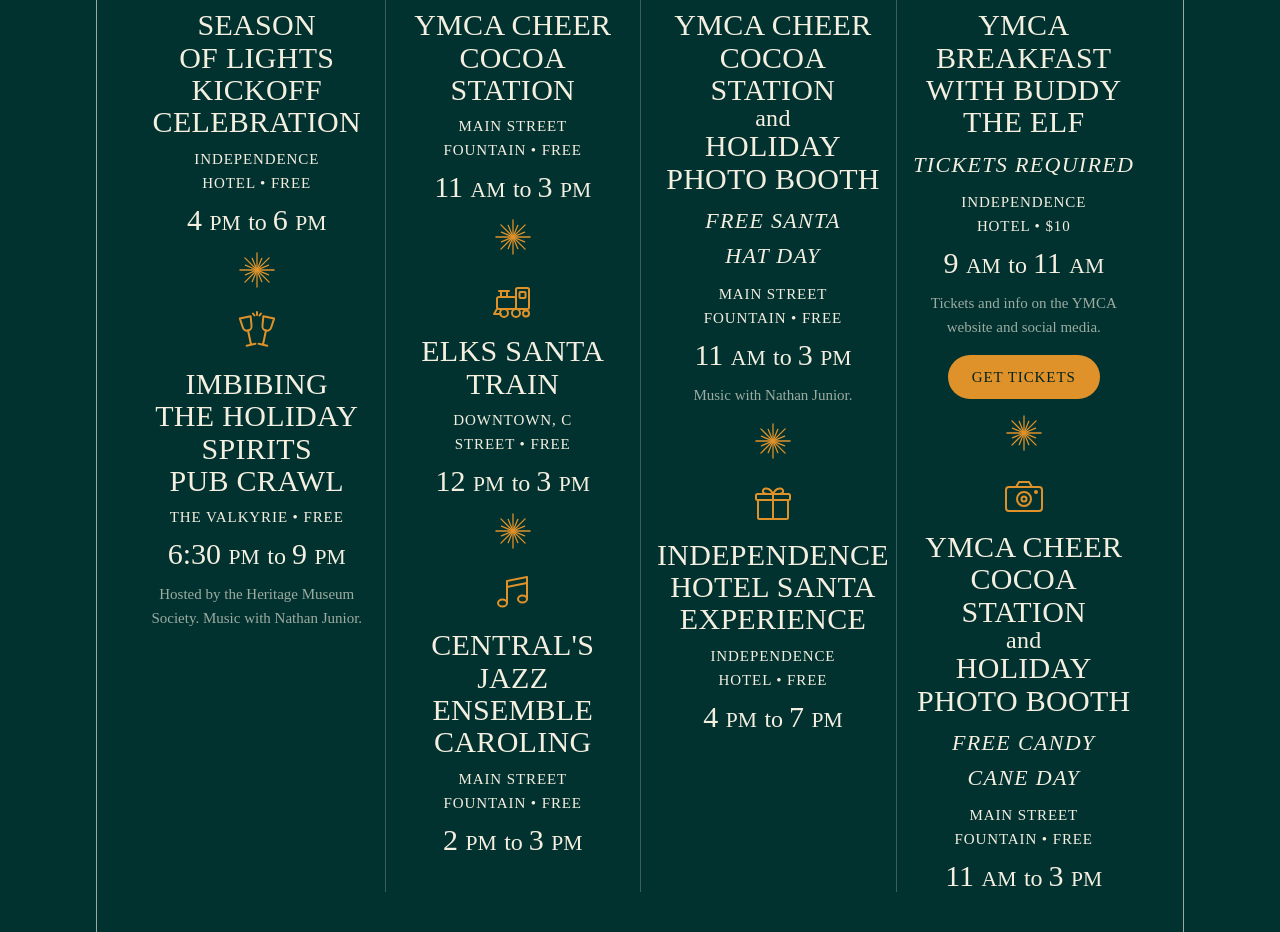
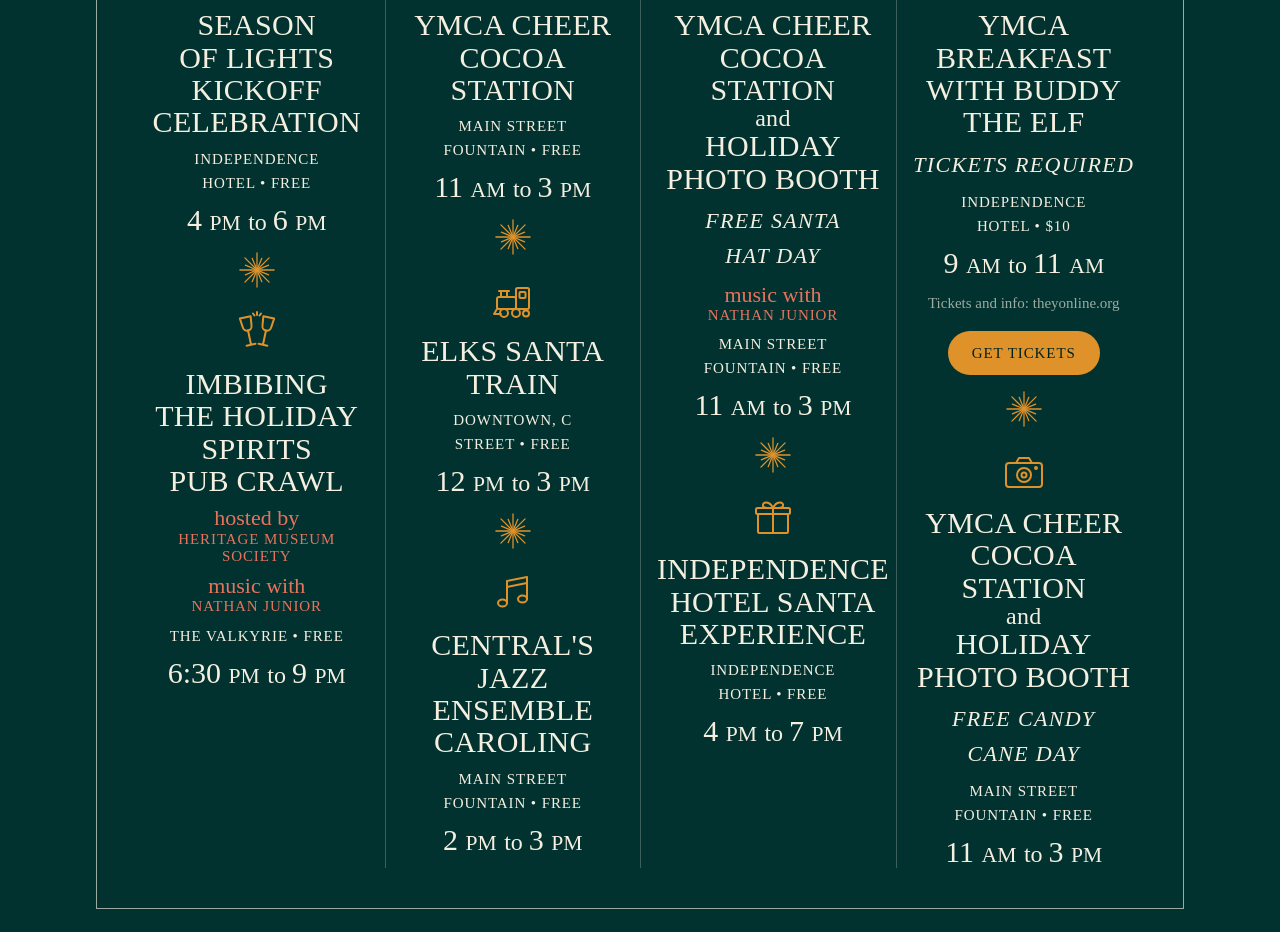
Before and after one commit to downtownindependence/ida-holidays, an Astro site: page / in a window 1280 px wide. Shown: the part 1316-2248 px from the top of the page. Built offline with nearby package versions, Linux system fonts and the light colour scheme; Astro itself is replaced by a stand-in of ours.

Commit message:
Match the poster's credit lines and footer
Hosted by and Music with become their own event fields, shown like the
poster: a small red script lead-in with the name in red capitals. The
Buddy the Elf line is shortened to "Tickets and info: theyonline.org",
and the footer now reads "Season of Lights is brought to you by...".

Co-Authored-By: Claude Opus 5.5 <noreply@anthropic.com>

```diff
--- a/src/components/EventList.astro
+++ b/src/components/EventList.astro
@@ -57,6 +57,8 @@ const wideColumns = days.length <= 5 ? Math.max(days.length, 1) : 4;
                 location,
                 cost,
                 highlight,
+                hostedBy,
+                musicWith,
                 timeText,
                 description,
                 link,
@@ -84,6 +86,18 @@ const wideColumns = days.length <= 5 ? Math.max(days.length, 1) : 4;
                     )}
                   </h3>
                   {highlight && <p class="event__highlight">{highlight}</p>}
+                  {hostedBy && (
+                    <p class="event__credit">
+                      <span class="event__credit-lead">hosted by </span>
+                      <span class="event__credit-name">{hostedBy}</span>
+                    </p>
+                  )}
+                  {musicWith && (
+                    <p class="event__credit">
+                      <span class="event__credit-lead">music with </span>
+                      <span class="event__credit-name">{musicWith}</span>
+                    </p>
+                  )}
                   <p class="event__place">
                     {cost ? (
                       <>
@@ -308,6 +322,30 @@ const wideColumns = days.length <= 5 ? Math.max(days.length, 1) : 4;
     line-height: 1;
   }
 
+  /* "hosted by HERITAGE MUSEUM SOCIETY", like the flyer: a small script
+   * lead-in on its own line, then the name in capitals, both in red. */
+  .event__credit {
+    display: grid;
+    justify-items: inherit;
+    margin: 0;
+    line-height: 1.15;
+    color: var(--color-credit);
+  }
+
+  .event__credit-lead {
+    font-family: var(--font-script);
+    font-weight: var(--weight-medium);
+    font-size: var(--text-lg);
+  }
+
+  .event__credit-name {
+    font-family: var(--font-label);
+    font-size: var(--text-sm);
+    font-weight: var(--weight-medium);
+    letter-spacing: var(--tracking-label);
+    text-transform: uppercase;
+  }
+
   .event__highlight {
     margin: 0;
     font-family: var(--font-slanted);
--- a/src/components/SiteFooter.astro
+++ b/src/components/SiteFooter.astro
@@ -9,7 +9,8 @@
     />
   </a>
   <p>
-    Brought to you by the <strong>City of Independence</strong> &amp;{' '}
+    <strong>Season of Lights</strong> is brought to you by the
+    <strong>City of Independence</strong> &amp;{' '}
     <a href="https://downtownindependence.com"
       ><strong>Independence Downtown Association</strong></a
     >
--- a/src/content.config.ts
+++ b/src/content.config.ts
@@ -26,6 +26,10 @@ const events = defineCollection({
     cost: z.string().optional(),
     // A short perk shown in slanted type, like "Free Santa hats".
     highlight: z.string().optional(),
+    // Credit lines shown like the flyer: "hosted by" / "music with" in small
+    // red script, then the name in red capitals.
+    hostedBy: z.string().optional(),
+    musicWith: z.string().optional(),
     // Replaces the start and end times on the page when they don't tell the
     // whole story, like "9AM or 12PM" for two seatings.
     timeText: z.string().optional(),
--- a/src/content/events/imbibing-the-holiday-spirits-pub-crawl.md
+++ b/src/content/events/imbibing-the-holiday-spirits-pub-crawl.md
@@ -6,7 +6,8 @@ location: The Valkyrie
 cost: FREE
 category: Outside
 crowd: medium
-description: Hosted by the Heritage Museum Society. Music with Nathan Junior.
+hostedBy: Heritage Museum Society
+musicWith: Nathan Junior
 icon: cheers
 visible: true
 ---
--- a/src/content/events/ymca-breakfast-with-buddy-the-elf.md
+++ b/src/content/events/ymca-breakfast-with-buddy-the-elf.md
@@ -7,7 +7,7 @@ cost: $10
 highlight: Tickets required
 link: https://theyonline.org
 buttonText: Get tickets
-description: Tickets and info on the YMCA website and social media.
+description: "Tickets and info: theyonline.org"
 category: Outside
 crowd: medium
 icon: breakfast
--- a/src/content/events/ymca-cheer-cocoa-station-and-holiday-photo-booth-dec-12.md
+++ b/src/content/events/ymca-cheer-cocoa-station-and-holiday-photo-booth-dec-12.md
@@ -5,7 +5,7 @@ end: 2026-12-12T15:00
 location: Main Street fountain
 cost: FREE
 highlight: FREE Santa Hat Day
-description: Music with Nathan Junior.
+musicWith: Nathan Junior
 category: Outside
 crowd: medium
 icon: santa
--- a/src/styles/tokens.css
+++ b/src/styles/tokens.css
@@ -69,6 +69,9 @@
   --color-sun-text: var(--brand-red);
   /* The small gold sparkle between events on the same day. */
   --color-sparkle: var(--brand-gold);
+  /* "hosted by" and "music with" credit lines on events, red like the flyer.
+   * The lighter red keeps small text readable on the green. */
+  --color-credit: var(--brand-red-light);
   /* The little line drawings on events. */
   --color-icon: var(--brand-gold);
 
```
Also changed, not shown: CLAUDE.md (+1 -0 lines), .pages.yml, README.md.
